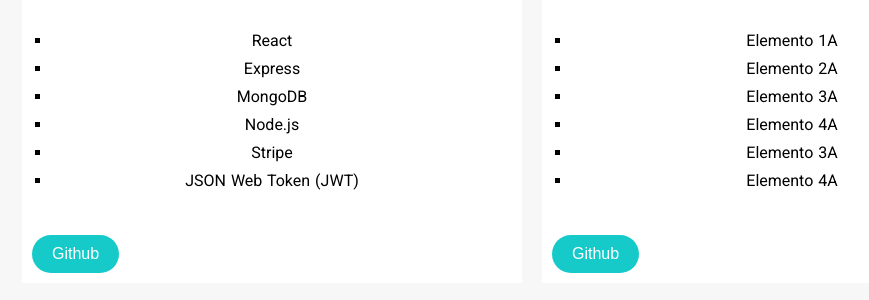
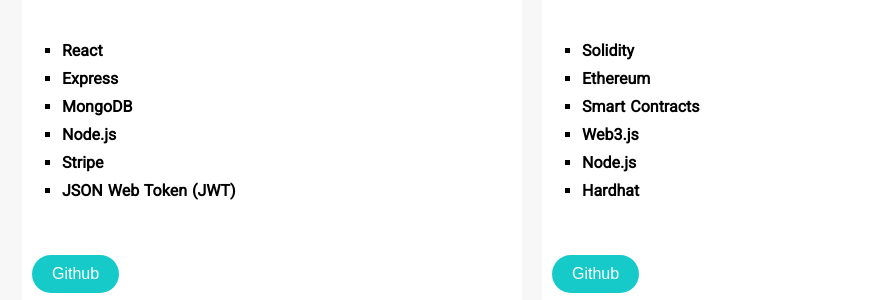
Before and after one commit to Maze000/portfolioPm, a React app: page /portfolio in a window 1280 px wide. Shown: the part 2721-3021 px from the top of the page, without its empty margins (108-977 px from the left). Built offline with nearby package versions, Linux system fonts and the light colour scheme.

Commit message:
add link

```diff
--- a/components/Consolax.js
+++ b/components/Consolax.js
@@ -84,33 +84,33 @@
 
   // Array de proyectos (puedes agregar más proyectos o generarlos dinámicamente)
   const proyectos = [
-    { id: 1, img: image11p, descripcion: 'Proyecto 1' ,link: 'https://ecommercemern-production.up.railway.app/form-1',elementos: ['React', 'Express', 'MongoDB', 'Node.js',, 'Stripe', 'JSON Web Token (JWT)'] },
-    { id: 2, img: image12p, descripcion: 'Proyecto 2', link: 'https://ecommercemern-production.up.railway.app/form-1' ,elementos: ['Elemento 1A', 'Elemento 2A', 'Elemento 3A', 'Elemento 4A','Elemento 3A', 'Elemento 4A']},
-    { id: 3, img: image13p, descripcion: 'Proyecto 3' , link: 'https://ecommercemern-production.up.railway.app/form-1' ,elementos: ['Elemento 1A', 'Elemento 2A', 'Elemento 3A', 'Elemento 4A', 'Elemento 3A', 'Elemento 4A']},
-    { id: 4, img: image14p, descripcion: 'Proyecto 4', link: 'https://ecommercemern-production.up.railway.app/form-1'  ,elementos: ['Elemento 1A', 'Elemento 2A', 'Elemento 3A', 'Elemento 4A', 'Elemento 3A', 'Elemento 4A']},
+    { id: 1, img: image11p, descripcion: 'Proyecto 1' ,link: 'https://ecommercemern-production.up.railway.app/form-1',gitlink: 'https://github.com/Maze000/ecommerceMern',elementos: ['React', 'Express', 'MongoDB', 'Node.js',, 'Stripe', 'JSON Web Token (JWT)'] },
+    { id: 2, img: image12p, descripcion: 'Proyecto 2', link: 'https://ecommercemern-production.up.railway.app/form-1' ,gitlink: 'https://github.com/Maze000/solidityBlockChain',elementos: ['Solidity', 'Ethereum', 'Smart Contracts', 'Web3.js','Node.js', 'Hardhat']},
+    { id: 3, img: image13p, descripcion: 'Proyecto 3' , link: 'https://drive.google.com/file/d/1eR7bxubBCj2yLHpiYvsW-tFKk4Pqr1LU/view?usp=drive_link' ,gitlink: 'https://github.com/Maze000/ecommerceMern',elementos: ['OpenCV', 'Adobe AIR', 'Adobe Flash', 'Kinect SDK', 'ActionScript', 'C++']},
+    { id: 4, img: image14p, descripcion: 'Proyecto 4', link: 'https://nextportfolio-production.up.railway.app/'  ,gitlink: 'https://github.com/Maze000/nextPortfolio2',elementos: ['Next.js', 'React', 'Animate.css', 'Bootswatch', 'Classnames', 'NProgress']},
     //{ id: 5, img: image15p, descripcion: 'Proyecto 5' },
-    { id: 6, img: image16p, descripcion: 'Proyecto 6' , link: 'https://ecommercemern-production.up.railway.app/form-1' ,elementos: ['Elemento 1A', 'Elemento 2A', 'Elemento 3A', 'Elemento 4A']},
+    { id: 6, img: image16p, descripcion: 'Proyecto 6' , link: 'https://reacttsapp-production.up.railway.app/' ,gitlink: 'https://github.com/Maze000/reactTsApp',elementos: ['React', 'React DOM', 'React Router DOM', 'CSS']},
    // { id: 7, img: image17pro, descripcion: 'Proyecto 7' },
     //{ id: 8, img: image18pro, descripcion: 'Proyecto 8' },
-    { id: 9, img: image19pro, descripcion: 'Proyecto 9' , link: 'https://ecommercemern-production.up.railway.app/form-1' ,elementos: ['Elemento 1A', 'Elemento 2A', 'Elemento 3A', 'Elemento 4A', 'Elemento 3A', 'Elemento 4A']},
-    { id: 10, img: image20pro, descripcion: 'Proyecto 10' , link: 'https://ecommercemern-production.up.railway.app/form-1' ,elementos: ['Elemento 1A', 'Elemento 2A', 'Elemento 3A', 'Elemento 4A', 'Elemento 3A', 'Elemento 4A']},
+    { id: 9, img: image19pro, descripcion: 'Proyecto 9' , link: 'https://reacttsapp-production.up.railway.app/' ,gitlink: 'https://github.com/Maze000/reactTsApp',elementos: ['React', 'React DOM', 'TypeScript', 'React Scripts', 'BootsWatch','React Icons']},
+    { id: 10, img: image20pro, descripcion: 'Proyecto 10' , link: 'https://reactcoingeckoapp-production.up.railway.app/' ,gitlink: 'https://github.com/Maze000/reactCoinGeckoApp',elementos: ['React', 'React DOM', 'Axios', 'Bootstrap', 'React Scripts', 'Coingecko API']},
     //{ id: 11, img: image21pro, descripcion: 'Proyecto 11' },
-    { id: 12, img: image22pro, descripcion: 'Proyecto 12' , link: 'https://ecommercemern-production.up.railway.app/form-1',elementos: ['Elemento 1A', 'Elemento 2A', 'Elemento 3A', 'Elemento 4A', 'Elemento 3A', 'Elemento 4A'] },
+    { id: 12, img: image22pro, descripcion: 'Proyecto 12' , link: 'https://flaskreactappcrud-production.up.railway.app/',gitlink: 'https://github.com/Maze000/flaskReactAppCrud',elementos: ['Flask', 'React', 'MongoDB', 'Axios', 'Bootstrap', 'Flask-CORS'] },
    // { id: 13, img: image23pro, descripcion: 'Proyecto 13' },
-    { id: 14, img: image24pro, descripcion: 'Proyecto 14' , link: 'https://ecommercemern-production.up.railway.app/form-1' ,elementos: ['Elemento 1A', 'Elemento 2A', 'Elemento 3A', 'Elemento 4A', 'Elemento 3A', 'Elemento 4A']},
-    { id: 15, img: image25pro, descripcion: 'Proyecto 15' , link: 'https://ecommercemern-production.up.railway.app/form-1' ,elementos: ['Elemento 1A', 'Elemento 2A', 'Elemento 3A', 'Elemento 4A', 'Elemento 3A', 'Elemento 4A']},
-    { id: 16, img: image26pro, descripcion: 'Proyecto 16' , link: 'https://ecommercemern-production.up.railway.app/form-1' ,elementos: ['Elemento 1A', 'Elemento 2A', 'Elemento 3A', 'Elemento 4A', 'Elemento 3A', 'Elemento 4A']},
+    { id: 14, img: image24pro, descripcion: 'Proyecto 14' , link: 'https://nodepushnotification-production.up.railway.app/' ,gitlink: 'https://github.com/Maze000/nodePushNotification',elementos: ['Node.js', 'Express', 'Web Push', 'Dotenv', 'Morgan', 'Nodemon']},
+    //{ id: 15, img: image25pro, descripcion: 'Proyecto 15' , link: 'https://ecommercemern-production.up.railway.app/form-1' ,elementos: ['Elemento 1A', 'Elemento 2A', 'Elemento 3A', 'Elemento 4A', 'Elemento 3A', 'Elemento 4A']},
+    { id: 16, img: image26pro, descripcion: 'Proyecto 16' , link: 'https://jsquiz-production.up.railway.app/' ,gitlink: 'https://github.com/Maze000/jsQuiz',elementos: ['HTML', 'JS', 'CSS']},
     //{ id: 17, img: image27pro, descripcion: 'Proyecto 17' },
     //{ id: 18, img: image28pro, descripcion: 'Proyecto 18' },
     //{ id: 19, img: image29pro, descripcion: 'Proyecto 19' },
-    { id: 20, img: image30pro, descripcion: 'Proyecto 20' , link: 'https://ecommercemern-production.up.railway.app/form-1' ,elementos: ['Elemento 1A', 'Elemento 2A', 'Elemento 3A', 'Elemento 4A', 'Elemento 3A', 'Elemento 4A']},
+    { id: 20, img: image30pro, descripcion: 'Proyecto 20' , link: 'https://ecommercemern-production.up.railway.app/form-1' ,gitlink: 'https://github.com/Maze000/movieAPiRest',elementos: ['React', 'React DOM', 'Webpack', 'Babel', 'Bootswatch', 'OMDb API']},
     //{ id: 21, img: image31pro, descripcion: 'Proyecto 21' },
-    { id: 21, img: image32pro, descripcion: 'Proyecto 22' , link: 'https://ecommercemern-production.up.railway.app/form-1',elementos: ['Elemento 1A', 'Elemento 2A', 'Elemento 3A', 'Elemento 4A', 'Elemento 3A', 'Elemento 4A'] },
-    { id: 21, img: image33pro, descripcion: 'Proyecto 23' , link: 'https://ecommercemern-production.up.railway.app/form-1' ,elementos: ['Elemento 1A', 'Elemento 2A', 'Elemento 3A', 'Elemento 4A', 'Elemento 3A', 'Elemento 4A']},
+    { id: 21, img: image32pro, descripcion: 'Proyecto 22' , link: 'https://mernuservalidatorcrud-production.up.railway.app/login',gitlink: 'https://github.com/Maze000/mernUserValidatorCrud',elementos: ['React', 'Express', 'Mongoose', 'JSON Web Token (JWT)', 'Webpack', 'Jest'] },
+    { id: 21, img: image33pro, descripcion: 'Proyecto 23' , link: 'https://ecommercemern-production.up.railway.app/form-1' ,gitlink: 'https://github.com/Maze000/ecommerceMern',elementos: ['React', 'React DOM', 'React Router DOM', 'Stripe API', 'Fetch', 'Webpack']},
     //{ id: 21, img: image34pro, descripcion: 'Proyecto 24' },
-    { id: 21, img: image35pro, descripcion: 'Proyecto 25', link: 'https://ecommercemern-production.up.railway.app/form-1'  ,elementos: ['Elemento 1A', 'Elemento 2A', 'Elemento 3A', 'Elemento 4A', 'Elemento 3A', 'Elemento 4A']},
-    { id: 21, img: image36pro, descripcion: 'Proyecto 26' , link: 'https://ecommercemern-production.up.railway.app/form-1' ,elementos: ['Elemento 1A', 'Elemento 2A', 'Elemento 3A', 'Elemento 4A', 'Elemento 3A', 'Elemento 4A']},
-    { id: 21, img: image37pro, descripcion: 'Proyecto 27' , link: 'https://ecommercemern-production.up.railway.app/form-1' ,elementos: ['Elemento 1A', 'Elemento 2A', 'Elemento 3A', 'Elemento 4A', 'Elemento 3A', 'Elemento 4A']}
+    { id: 21, img: image35pro, descripcion: 'Proyecto 25', link: 'https://patriciomolinae.com/'  ,gitlink: 'https://github.com/Maze000/portfolioPm',elementos: ['React', 'React DOM', 'React Router DOM', 'React Scroll', 'Express', 'Nodemailer']},
+    { id: 21, img: image36pro, descripcion: 'Proyecto 26' , link: 'https://ecommercemern-production.up.railway.app/form-1' ,gitlink: 'https://github.com/Maze000/chatGptApi',elementos: ['React', 'React DOM', 'OpenAI API', 'Fetch API', 'CSS']},
+    { id: 21, img: image37pro, descripcion: 'Proyecto 27' , link: 'https://ecommercemern-production.up.railway.app/form-1' ,gitlink: 'https://github.com/Maze000/dallEApi',elementos: ['React', 'React DOM', 'OpenAI API', 'Fetch API', 'CSS']}
   ];
 
   return (
@@ -240,16 +240,16 @@
           {proyectos.slice(0, proyectosVisibles).map((proyecto) => (
             <div className="proyect-box" key={proyecto.id}>
               <div>
-                <a href="https://ecommercemern-production.up.railway.app/form-1" target="_blank" className="project">
+                <a href={proyecto.link} target="_blank" className="project">
                   <img src={proyecto.img} alt={proyecto.descripcion} />
                 </a>
                 <p className='tittle-proyect'>{proyecto.descripcion}</p>
                 <ul className="vertical-list">
           {proyecto.elementos.map((elemento, index) => (
-            <li key={index}>{elemento}</li>
+            <li key={index}><strong>{elemento}</strong></li>
           ))}
         </ul>
-                <button className="elegant-button" onClick={() => window.open('https://github.com/Maze000/storeGitM1', '_blank')}>Github</button>
+                <button className="elegant-button" onClick={() => window.open(proyecto.gitlink, '_blank')}>Github</button>
               </div>
             </div>
           ))}
--- a/components/consola.css
+++ b/components/consola.css
@@ -328,10 +328,13 @@
 }
 
 .vertical-list {
-  padding: 30px;
+  padding: 40px;
   list-style-type: square;
   margin: 0;
-  text-align: center;
+  /* border-top: 5px solid rgb(255, 123, 0);*
+  /*border: 1px solid red;*/
+  /*box-shadow: 0 2px 4px rgb(133, 133, 133);*/
+  /*background-image: linear-gradient(to right, rgb(255, 255, 255) , rgb(196, 196, 196));   */
 }
 
 .vertical-list li {
```
Also changed, not shown: 4 other files.
